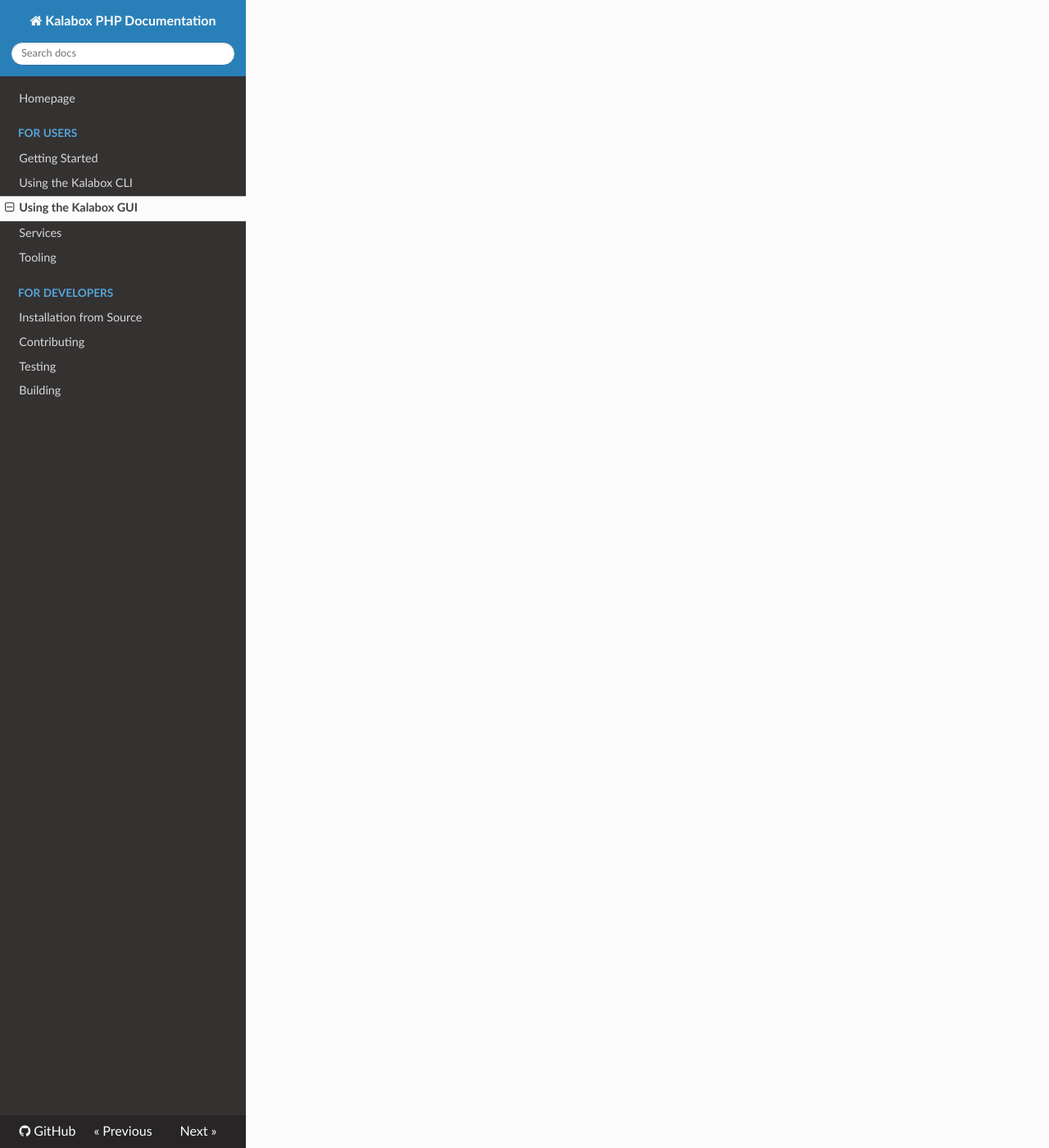
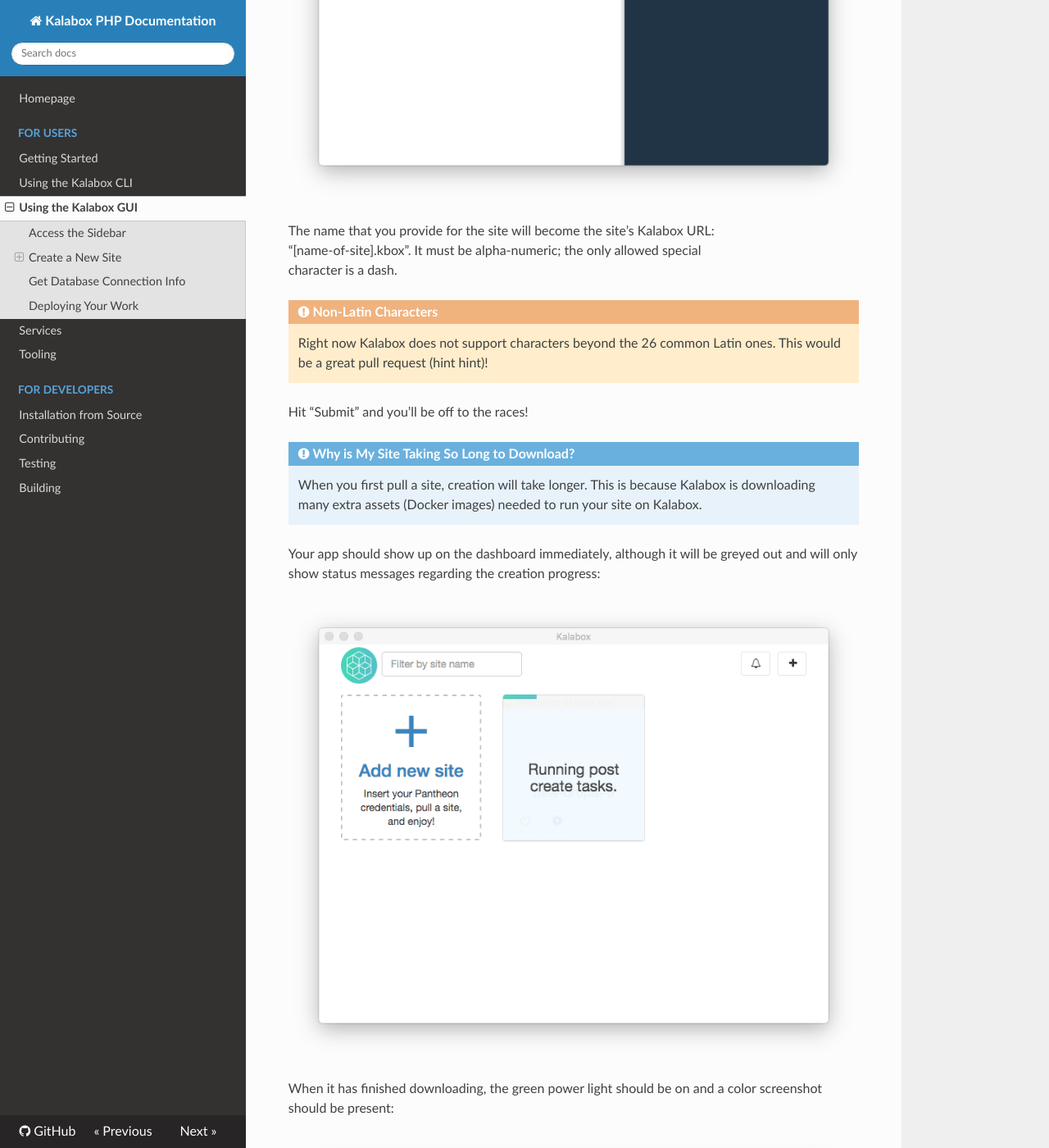
Before and after one commit to kalabox/kalabox-app-php, an MkDocs documentation site: the page built from docs/users/gui.md, in a window 1280 px wide and 1400 px high, scrolled down 2032 px. Shown: the whole window at 82% size. Built offline with MkDocs 1.6.1, drawn with Linux system fonts in a browser that asks for light colours; nearby versions of some CDN libraries; old or Windows-style settings are respelled for this version of MkDocs; some of the changed text lies outside the part shown.

Commit message:
Add first draft of GUI docs.

```diff
--- a/docs/users/gui.md
+++ b/docs/users/gui.md
@@ -1,5 +1,59 @@
-Using the Kalabox GUI
+Kalabox GUI for PHP Apps
 =====================
 
-!!! warning "Under Construction"
-    Soon all our docs will belong to you.
+The Kalabox GUI allows you to create new Drupal, WordPress, and Backdrop sites that you can develop on your local computer, all with a few clicks of your mouse.
+
+## Access the Sidebar
+
+![Click add new site](../images/clickAddNew.png)
+
+The sidebar is where you can create new sites. To access the sidebar, either click "Add New Site" or the "+" button in the upper right-hand corner.
+
+## Create a New Site
+
+Click on any of the available app options:
+
+![Click on an app](../images/availableApps.png)
+
+### Name and Pull the Site
+
+A prompt should appear asking you to name your site:
+
+![Name and pull your site](../images/createSite.png)
+
+The name that you provide for the site will become the site's Kalabox URL:
+"[name-of-site].kbox". It must be alpha-numeric; the only allowed special
+character is a dash.
+
+!!! caution "Non-Latin Characters"
+    Right now Kalabox does not support characters beyond the 26 common Latin ones. This would be a great pull request (hint hint)!
+
+Hit "Submit" and you'll be off to the races!
+
+!!! note "Why is My Site Taking So Long to Download?"
+    When you first pull a site, creation will take longer. This is because Kalabox is downloading many extra assets (Docker images) needed to run your site on Kalabox.
+
+Your app should show up on the dashboard immediately, although it will be greyed out and will only show status messages regarding the creation progress:
+
+![Download in progress](../images/createSiteProgress.png)
+
+When it has finished downloading, the green power light should be on and a color screenshot should be present:
+
+![Pantheon site successfully created](../images/createSuccess.png)
+
+Click on the screenshot or site title to visit your site in the browser.
+
+## Get Database Connection Info
+
+![Site actions dropdown](../images/siteActions.png)
+
+If you click the "Actions" gear symbol on your new Pantheon app, you'll see a number of options. Select "Connection Info" to see the database credentials to connect to your apps database from a browser like [PHPMyAdmin](https://www.phpmyadmin.net) or [SQLPro](http://www.sequelpro.com/):
+
+![Connection info](../images/connectionInfo.png)
+
+## Deploying Your Work
+
+To deploy your work, you'll need to export your code, database, and files to your production server. We recommend pushing to a shared git repository to export your code, using the database connection info to transfer your database, and copying your files directory (located in the app root under /files), but there are many workflows.
+
+!!! note "Working with Pantheon?"
+    See our [Pantheon App docs](http://pantheon.kalabox.io) for a push-button workflow integrating with the Pantheon hosting service.
```
Also changed, not shown: docs/images/availableApps.png (added), docs/images/clickAddNew.png (added), docs/images/connectionInfo.png (added), docs/images/createSite.png (added), docs/images/createSiteProgress.png (added), docs/images/createSuccess.png (added), docs/images/siteActions.png (added).
